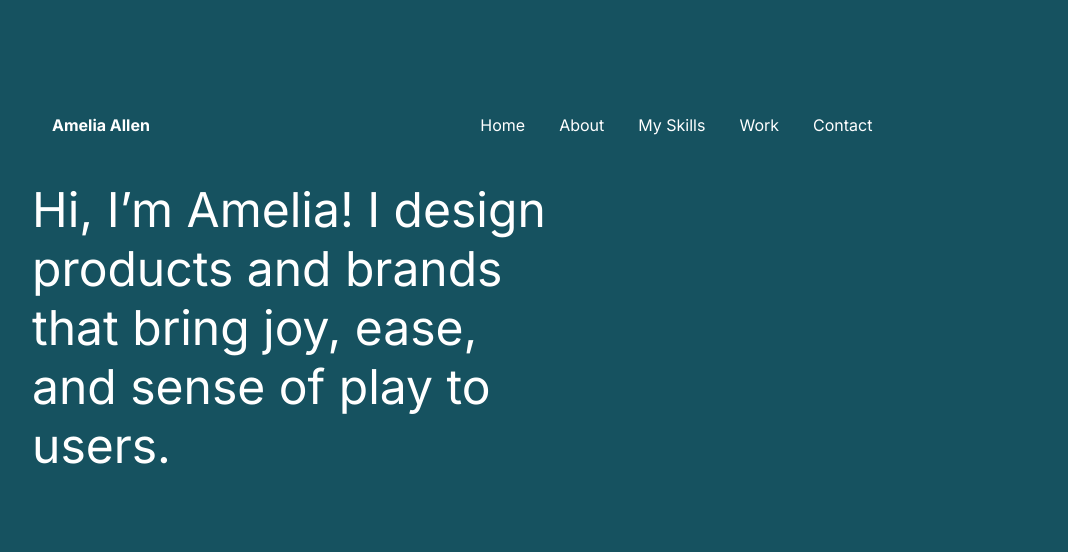
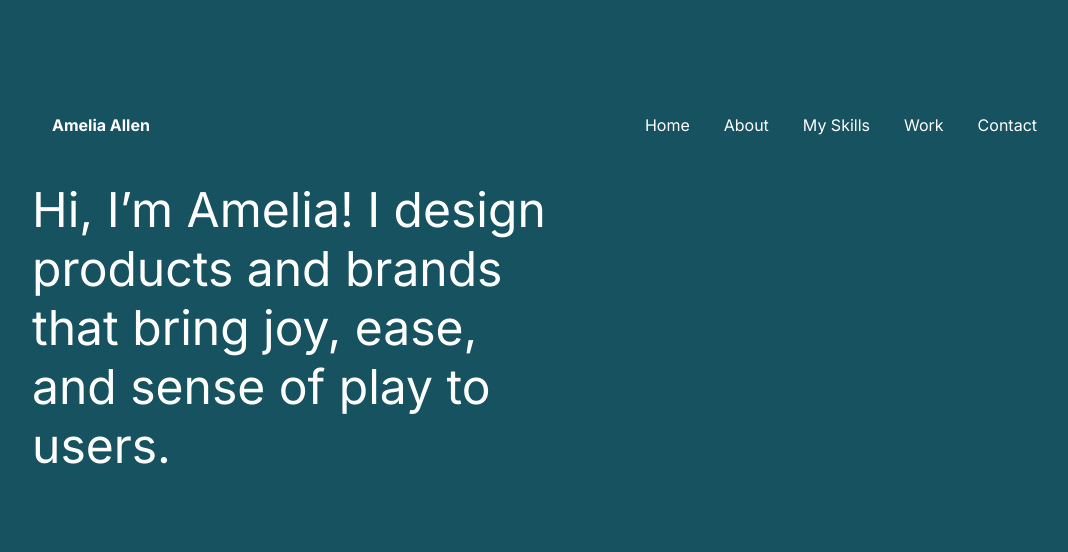
Before and after one commit to ameliaallen/UX_UI_HW_19, a plain HTML site: page index.html in a window 1280 px wide. Shown: the top 552 px of the page, without its empty margins (48-1116 px from the left). Drawn offline with Linux system fonts and the light colour scheme.

Commit message:
aligned nav bar

```diff
--- a/CSS/style.css
+++ b/CSS/style.css
@@ -91,7 +91,8 @@ footer {
 }
 
 .navBarTopUl {
-    justify-content: flex-end;
+    margin-left: auto;
+    margin-right: 80px;
 
 
 }
```
